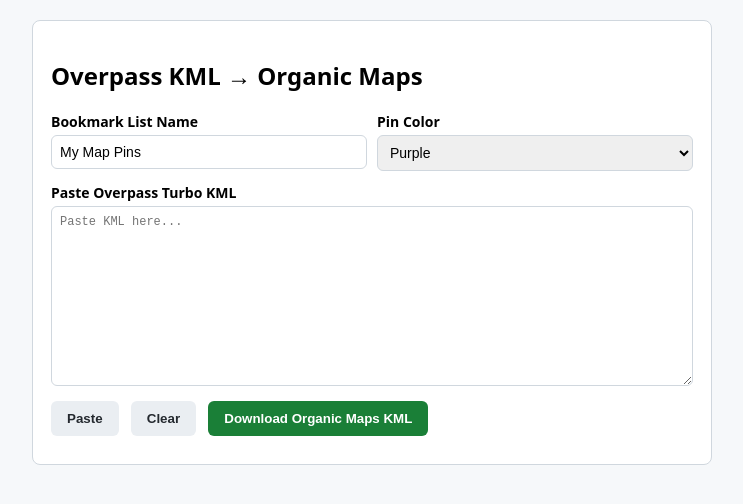
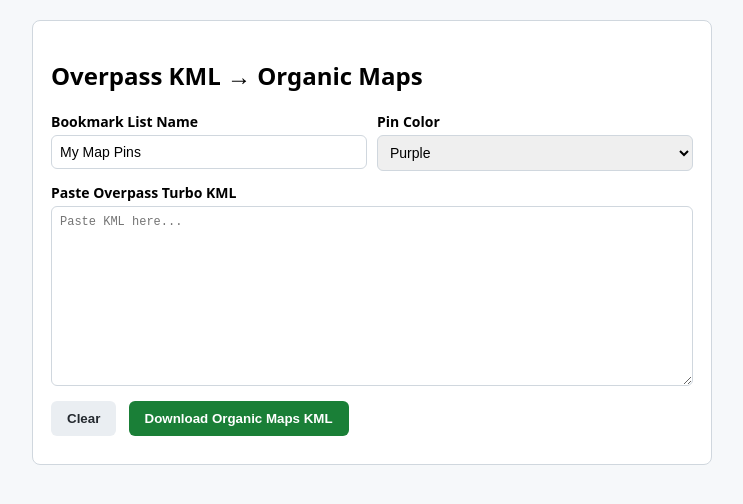
Before and after one commit to keesiemeijer/organic-maps-kml, a plain HTML site: page index.html in a window 1280 px wide. Shown: the whole page, without its empty margins (268-1011 px from the left). Drawn offline with Linux system fonts and the light colour scheme.

Commit message:
Removed the paste button

```diff
--- a/index.html
+++ b/index.html
@@ -101,7 +101,6 @@
             <label>Paste Overpass Turbo KML</label>
             <textarea id="kml" placeholder="Paste KML here..."></textarea>
             <div>
-                <button type="button" class="sec" onclick="pasteKml()">Paste</button>
                 <button
                     type="button"
                     class="sec"
@@ -138,14 +137,6 @@
                 "website:menu",
                 "phone",
             ];
-
-            async function pasteKml() {
-                try {
-                    document.getElementById("kml").value = await navigator.clipboard.readText();
-                } catch (e) {
-                    document.getElementById("msg").textContent = "Please paste manually (Ctrl+V / Cmd+V).";
-                }
-            }
 
             function convertKml() {
                 const raw = document.getElementById("kml").value.trim();
```
